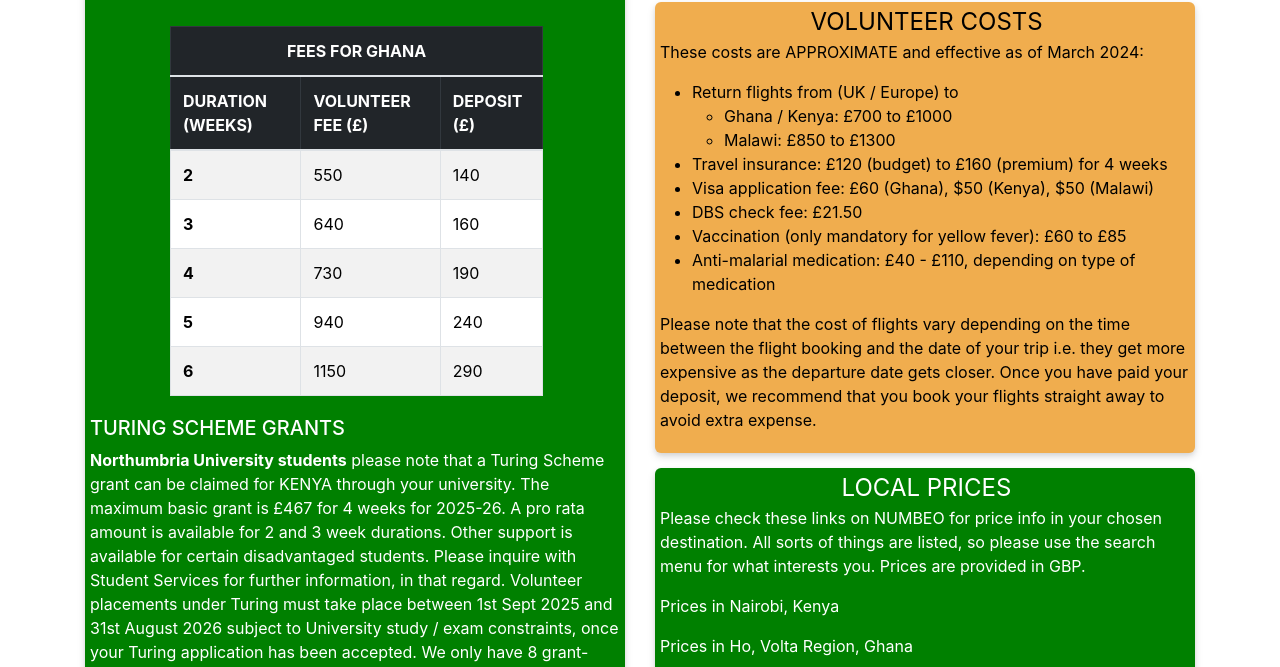
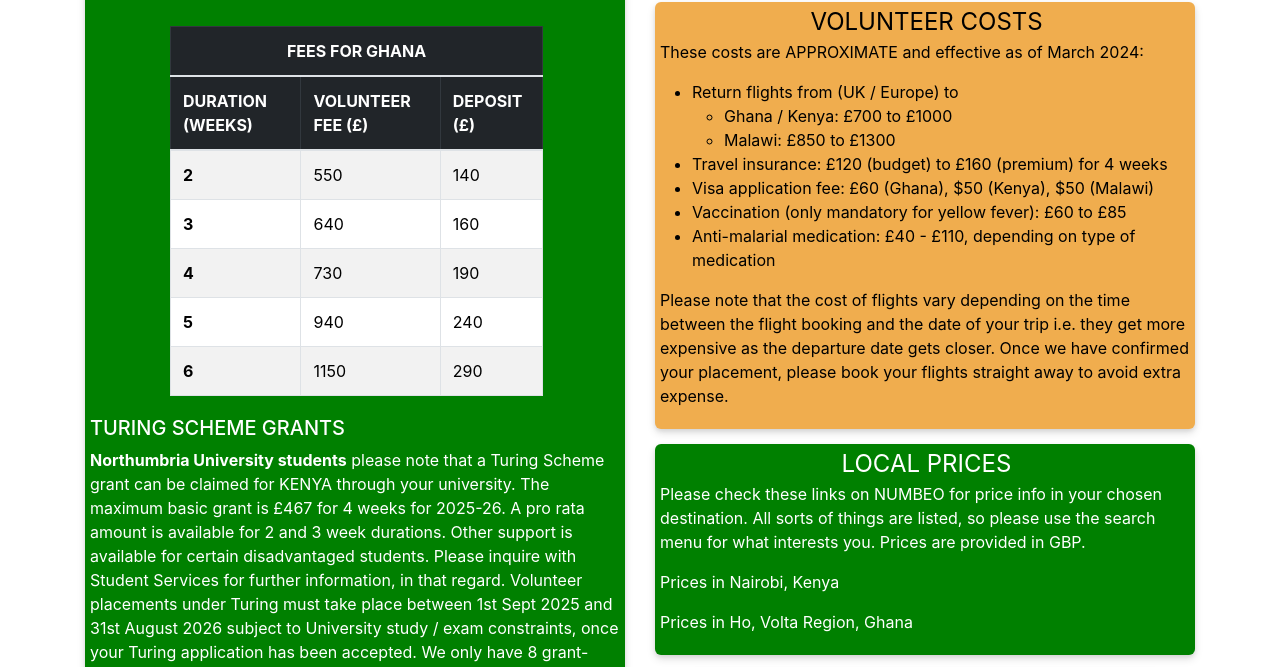
Before and after one commit to kevald1963/greenfield-africa, a Flask app: page /feescosts in a window 1280 px wide. Shown: the part 1063-1730 px from the top of the page. Run offline with Flask 2, Linux system fonts and the light colour scheme.

Commit message:
Removed DBS costs from Volunteer costs section. Reworded part about flights in same section to recommend these are booked quickly after placement confirmation to avoid higher flight costs.

```diff
--- a/templates/feescosts.html
+++ b/templates/feescosts.html
@@ -250,15 +250,14 @@
                 </li>
                 <li>Travel insurance: £120 (budget) to £160 (premium) for 4 weeks</li>
                 <li>Visa application fee: £60 (Ghana), $50 (Kenya), $50 (Malawi)</li>
-                <li>DBS check fee: £21.50</li>
+<!--                <li>DBS check fee: £21.50</li>-->
                 <li>Vaccination (only mandatory for yellow fever): £60 to £85</li>
                 <li>Anti-malarial medication: £40 - £110, depending on type of medication</li>
             </ul>
             <p>
                 Please note that the cost of flights vary depending on the time between the flight booking and
-                the date of your trip i.e. they get more expensive as the departure date gets closer. Once you
-                have paid your deposit, we recommend that you book your flights straight away to avoid
-                extra expense.
+                the date of your trip i.e. they get more expensive as the departure date gets closer. Once we have
+                confirmed your placement, please book your flights straight away to avoid extra expense.
             </p>
         </div>
         <!-- /.APPROXIMATE VOLUNTEER COSTS PANEL -->
```
